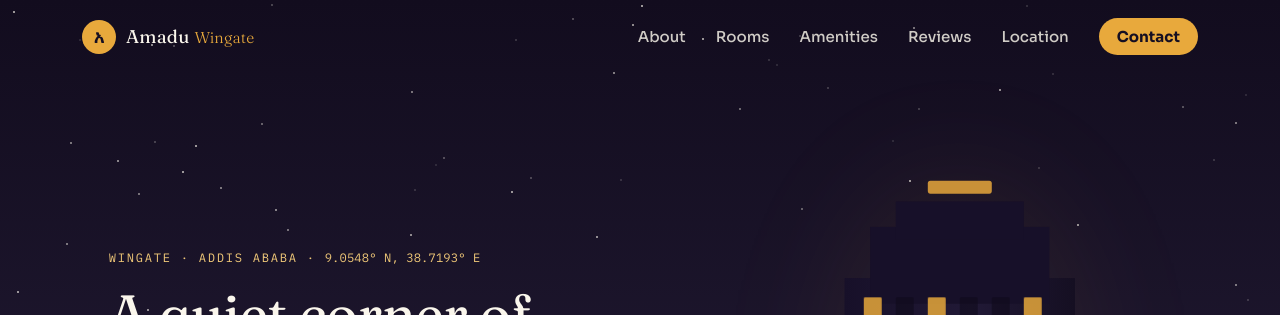
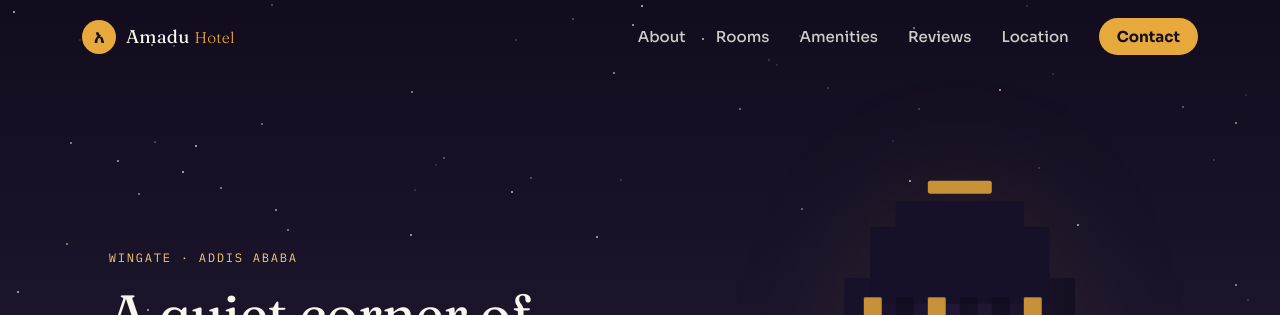
Before and after one commit to Ragner8181/Amadu-Hotel, a plain HTML site: page index.html in a window 1280 px wide. Shown: the top 315 px of the page. Drawn offline with Linux system fonts and the light colour scheme.

Commit message:
Update index.html

```diff
--- a/index.html
+++ b/index.html
@@ -3,7 +3,7 @@
 <head>
 <meta charset="UTF-8">
 <meta name="viewport" content="width=device-width, initial-scale=1.0">
-<title>Amadu Hotel | Wingate — Addis Ababa</title>
+<title>Amadu Hotel — Addis Ababa</title>
 <meta name="description" content="Amadu Hotel, Wingate — a quiet, personal stay in Addis Ababa. Reservations by phone only.">
 <link rel="preconnect" href="https://fonts.googleapis.com">
 <link rel="preconnect" href="https://fonts.gstatic.com" crossorigin>
@@ -361,7 +361,7 @@ a.contact-method:hover{ color: var(--gold); }
   <div class="nav-inner">
     <a href="#top" class="brand">
       <span class="brand-mark">አ</span>
-      <span class="brand-text">Amadu<em>Wingate</em></span>
+      <span class="brand-text">Amadu<em>Hotel</em></span>
     </a>
     <nav class="nav-links" id="navLinks">
       <a href="#about">About</a>
@@ -405,7 +405,7 @@ a.contact-method:hover{ color: var(--gold); }
   </svg>
 
   <div class="hero-content">
-    <p class="eyebrow">Wingate · Addis Ababa · <span class="mono">9.0548° N, 38.7193° E</span></p>
+    <p class="eyebrow">Wingate · Addis Ababa</p>
     <h1>A quiet corner of Addis Ababa<br>that remembers your name.</h1>
     <p class="hero-sub">Amadu Hotel sits tucked into a residential fold of Wingate — away from the noise of the avenues, close enough to the city to matter. Guests keep coming back for one reason: the people who run it.</p>
     <div class="hero-actions">
@@ -615,7 +615,7 @@ a.contact-method:hover{ color: var(--gold); }
   <div class="wrap footer-inner">
     <div class="brand">
       <span class="brand-mark">አ</span>
-      <span class="brand-text">Amadu<em>Wingate</em></span>
+      <span class="brand-text">Amadu<em>Hotel</em></span>
     </div>
     <p>Amadu Hotel, Wingate — Addis Ababa, Ethiopia</p>
     <p class="footer-fine">Independent fan-made concept site for design purposes · Verify all contact details, rates and photos with the hotel directly.</p>
```
